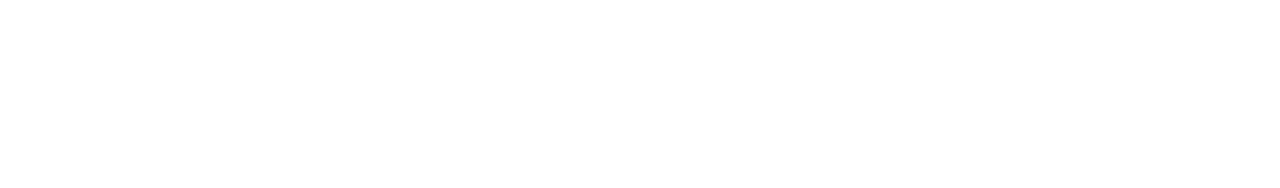
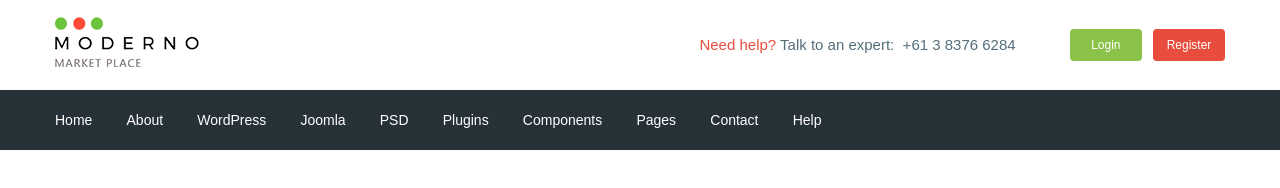
Before and after one commit to antegorov/Moderno_new, a website: page app/index.html in a window 1280 px wide. Drawn offline with nearby package versions, Linux system fonts and the light colour scheme; files that its build step writes are made by us from their sources.

Commit message:
added header

```diff
--- a/app/index.html
+++ b/app/index.html
@@ -6,11 +6,79 @@
   <meta http-equiv="X-UA-Compatible" content="IE=edge">
   <meta name="viewport" content="width=device-width, initial-scale=1.0">
   <title>Document</title>
+  <link href="https://fonts.googleapis.com/css2?family=Roboto:wght@500;700&display=swap" rel="stylesheet">
   <link rel="stylesheet" href="css/libs.min.css">
   <link rel="stylesheet" href="css/style.min.css">
 </head>
 
 <body>
+  <header class="header">
+
+    <div class="header__top">
+      <div class="container">
+        <div class="header__top-inner">
+          <div class="header__logo">
+            <a href="#">
+              <img src="images/logo.png" alt="">
+            </a>
+          </div>
+          <div class="header__text">
+            <a href="#">
+              <span>Need help?</span>
+            </a>
+            Talk to an expert:
+            <a class="header__phone" href="tel:61383766284"></a> +61 3 8376 6284
+          </div>
+          <div class="header__box">
+            <a class="basket" href="#"></a>
+            <a class="header__btn header__btn-login" href="">Login</a>
+            <a class="header__btn header__btn-register" href="">Register</a>
+          </div>
+        </div>
+      </div>
+    </div>
+
+    <div class="header__menu">
+      <div class="container">
+        <nav class="menu">
+          <ul class="menu__list">
+            <li>
+              <a href="#">Home</a>
+            </li>
+            <li>
+              <a href="#">About</a>
+            </li>
+            <li>
+              <a href="#">WordPress</a>
+            </li>
+            <li>
+              <a href="#">Joomla</a>
+            </li>
+            <li>
+              <a href="#">PSD</a>
+            </li>
+            <li>
+              <a href="#">Plugins</a>
+            </li>
+            <li>
+              <a href="#">Components</a>
+            </li>
+            <li>
+              <a href="#">Pages</a>
+            </li>
+            <li>
+              <a href="#">Contact</a>
+            </li>
+            <li>
+              <a href="#">Help</a>
+            </li>
+          </ul>
+        </nav>
+      </div>
+    </div>
+
+
+  </header>
 
   <script src="https://ajax.googleapis.com/ajax/libs/jquery/3.6.0/jquery.min.js"></script>
   <script src="js/libs.min.js"></script>
--- /dev/null
+++ b/app/scss/_fonts.scss
@@ -0,0 +1,7 @@
+@font-face {
+  font-family: 'Roboto-Regular', sans-serif;
+  font-weight: 400;
+  src: url('../fonts/Roboto-Regular.woff2') format('woff2'),
+       url('../fonts/Roboto-Regular.woff') format('woff');
+  font-display: swap;
+}
--- /dev/null
+++ b/app/scss/_global.scss
@@ -0,0 +1,35 @@
+html {
+  box-sizing: border-box;
+}
+
+*,
+*::before,
+*::after {
+  box-sizing: inherit;
+}
+
+a{
+  display: inline-block;
+  text-decoration: none;
+  color: $text;
+}
+
+ul, li{
+  margin: 0;
+  padding: 0;
+  list-style: none;
+}
+
+body{
+  font-family: 'Roboto-Regular', sans-serif;
+  font-size: 15px;
+  font-weight: 400;
+  line-height: 24px;
+  color: $text;
+}
+
+.container{
+  max-width: 1200px;
+  margin: 0 auto;
+  padding: 0 15px;
+}
--- /dev/null
+++ b/app/scss/_vars.scss
@@ -0,0 +1,4 @@
+$text: #546e7a;
+$red: #e74c3c;
+$green: #8bc34a;
+$bg: #263238;
--- a/app/scss/style.scss
+++ b/app/scss/style.scss
@@ -1,9 +1,59 @@
-html {
-    box-sizing: border-box;
+@import 'vars';
+@import 'global';
+@import 'fonts';
+
+.header__top-inner{
+  display: flex;
+  justify-content: space-between;
+  height: 90px;
+  align-items: center;
 }
 
-*,
-*::before,
-*::after {
-    box-sizing: inherit;
+.header__text{
+  margin-left: auto;
+  margin-right: 50px;
+  span{
+    color: $red;
+  }
 }
+
+.header__btn{
+  padding: 4px;
+  width: 72px;
+  border-radius: 4px;
+  text-align: center;
+  color: #fff;
+  font-size: 12px;
+}
+
+.header__btn-login{
+  background-color: $green;
+}
+
+.header__btn-register{
+  background-color: $red;
+  margin-left: 7px;
+}
+
+.header__menu{
+  background-color: $bg;
+}
+
+.menu{
+  display: flex;
+  align-items: center;
+  height: 60px;
+}
+
+.menu__list{
+  li{
+    display: inline-block;
+    & + li{
+      margin-left: 30px;
+    }
+  }
+  a{
+    color: #fff;
+    font-size: 14px;
+  }
+}
```
Also changed, not shown: app/fonts/Roboto-Regular.woff (added), app/fonts/Roboto-Regular.woff2 (added), app/images/logo.png (added), 1 other file. Lines whose indentation alone changed are shown as unchanged.
